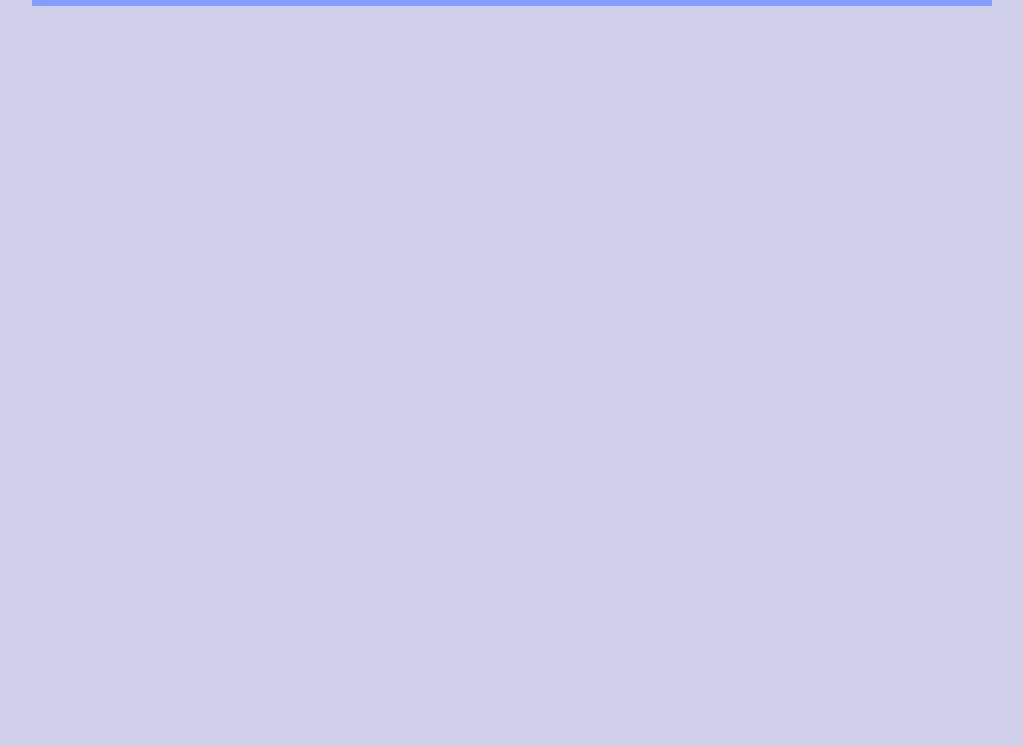
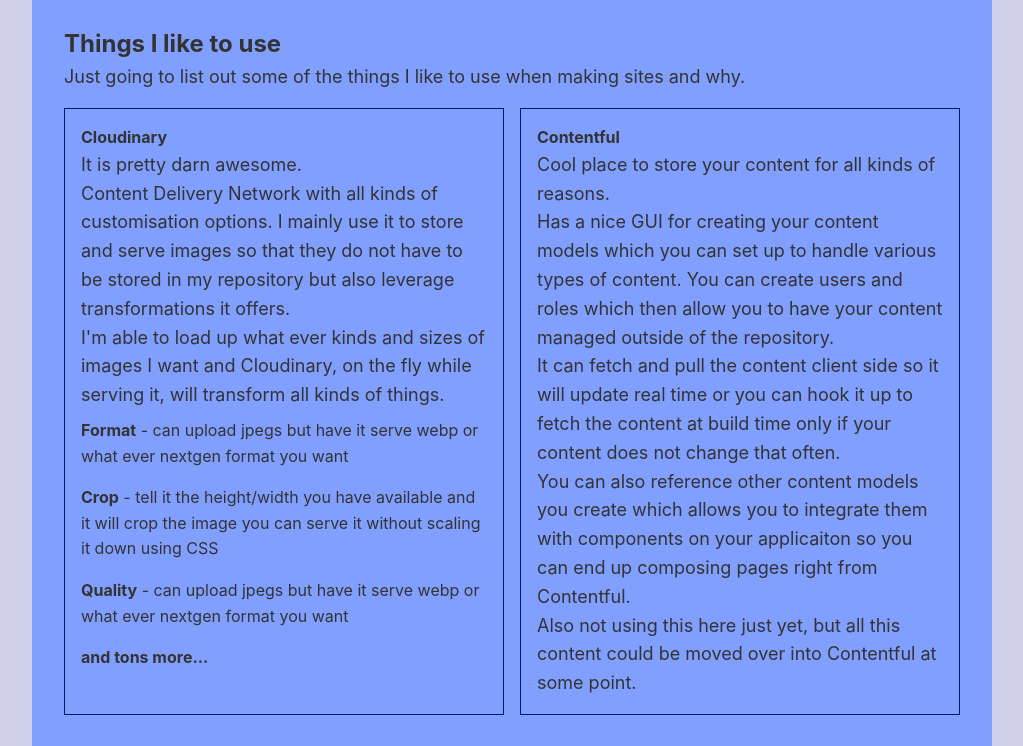
Before and after one commit to taran-pierce/taran-pierce-com, a Vue app in the folder app/: page / in a window 1280 px wide. Shown: the part 780-1526 px from the top of the page, without its empty margins (128-1151 px from the left). Before the commit the page ends 800 px from the top, so only its background shows below. Built offline with nearby package versions, Linux system fonts and the light colour scheme.

Commit message:
feature/other-minor-updates
added CardsComponent

```diff
--- a/app/src/assets/base.css
+++ b/app/src/assets/base.css
@@ -69,3 +69,7 @@
     padding: .5rem 0;
   }
 }
+
+strong {
+  font-weight: bold;
+}
--- /dev/null
+++ b/app/src/components/CardsComponent.vue
@@ -0,0 +1,58 @@
+<script lang="ts">
+  interface CardItem {
+    name: string,
+    contents: Array<string>,
+    featureList: Array<Feature>,
+  }
+
+  interface Feature {
+    heading: string,
+    content: string,
+  }
+
+  export default {
+    props: {
+      cardItems: Array<CardItem>,
+    }
+  }
+</script>
+
+<template>
+  <div class="item-list-wrapper">
+    <div
+      v-for="cardItem in cardItems"
+      :key="cardItem.name"
+      class="item"
+    >
+      <h4>{{ cardItem.name }}</h4>
+      <p v-for="content in cardItem.contents" :key="content">{{ content }}</p>
+      <ul v-if="cardItem.featureList">
+        <li v-for="feature in cardItem.featureList" :key="feature.heading">
+          <strong>{{ feature.heading }}</strong>
+          <span v-if="feature.content"> - {{ feature.content }}</span>
+        </li>
+      </ul>
+    </div>
+  </div>
+</template>
+
+<style>
+  .item-list-wrapper {
+    margin-top: 1rem;
+  }
+
+  .item {
+    border: 1px solid var(--color-primary-dark);
+    padding: 1rem;
+    margin-bottom: 1rem;
+  }
+
+  @media(min-width: 992px) {
+    .item-list-wrapper {
+      display: grid;
+      grid-template-columns: 1fr 1fr;
+      gap: 1rem;
+      margin-top: 1rem;
+    }
+  }
+</style>
--- a/app/src/views/AboutView.vue
+++ b/app/src/views/AboutView.vue
@@ -3,6 +3,7 @@
 </script>
 
 <template>
+  <main>
     <section>
       <ContentContainer>
         <h1>About me</h1>
@@ -44,4 +45,5 @@
         </ul>
       </ContentContainer>
     </section>
+  </main>
 </template>
--- a/app/src/views/HomeView.vue
+++ b/app/src/views/HomeView.vue
@@ -1,9 +1,60 @@
 <script setup lang="ts">
+import { ref } from 'vue'
   import ContentContainer from '../components/ContentContainer.vue';
+  import CardsComponent from '../components/CardsComponent.vue';
+
+  const cardItems = ref(
+    [
+      {
+        name: 'Cloudinary',
+        contents: [
+          'It is pretty darn awesome.',
+          'Content Delivery Network with all kinds of customisation options. I mainly use it to store and serve images so that they do not have to be stored in my repository but also leverage transformations it offers.',
+          'I\'m able to load up what ever kinds and sizes of images I want and Cloudinary, on the fly while serving it, will transform all kinds of things.',
+        ],
+        featureList: [
+          {
+            heading: 'Format',
+            content: 'can upload jpegs but have it serve webp or what ever nextgen format you want',
+          },
+          {
+            heading: 'Crop',
+            content: 'tell it the height/width you have available and it will crop the image you can serve it without scaling it down using CSS',
+          },
+          {
+            heading: 'Quality',
+            content: 'can upload jpegs but have it serve webp or what ever nextgen format you want',
+          },
+          {
+            heading: 'and tons more...',
+          },
+        ],
+      },
+      {
+        name: 'Contentful',
+        contents: [
+          'Cool place to store your content for all kinds of reasons.',
+          'Has a nice GUI for creating your content models which you can set up to handle various types of content. You can create users and roles which then allow you to have your content managed outside of the repository.',
+          'It can fetch and pull the content client side so it will update real time or you can hook it up to fetch the content at build time only if your content does not change that often.',
+          'You can also reference other content models you create which allows you to integrate them with components on your applicaiton so you can end up composing pages right from Contentful.',
+          'Also not using this here just yet, but all this content could be moved over into Contentful at some point.'
+        ]
+      },
+      {
+        name: 'Azure',
+        contents: [
+          'Much like AWS, an overwhelming amount of options and things to configure but it is, of course, pretty cool. It feels a little bit easier to use than AWS but maybe that is only because I already had some experience setting things up in AWS, so Azure just came a little more naturally.',
+          'Using this one for the site for sure.',
+        ],
+        featureList: [],
+      }
+    ]
+  );
 </script>
 
 <template>
   <main>
+    <section>
       <ContentContainer>
         <h1>Welcome to taranpierce.com</h1>
         <p>Building out this website in Vue and using Azure to deploy it.</p>
@@ -42,5 +93,13 @@
           </li>
         </ul>
       </ContentContainer>
+    </section>
+    <section>
+      <ContentContainer>
+        <h2>Things I like to use</h2>
+        <p>Just going to list out some of the things I like to use when making sites and why.</p>
+        <CardsComponent :cardItems="(cardItems as [])" />
+      </ContentContainer>
+    </section>
   </main>
 </template>
```
Also changed, not shown: 1 other file (tests, documents, lock files or other folders). Lines whose indentation alone changed are shown as unchanged.
